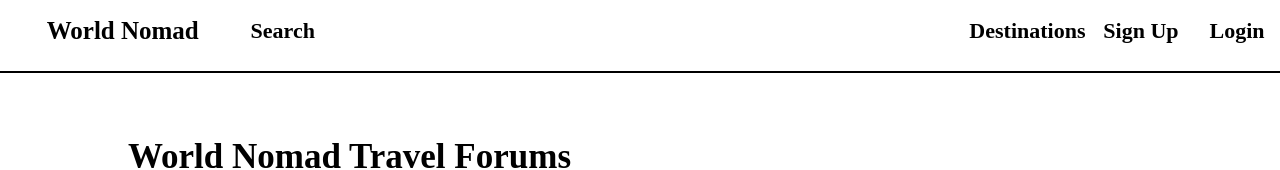
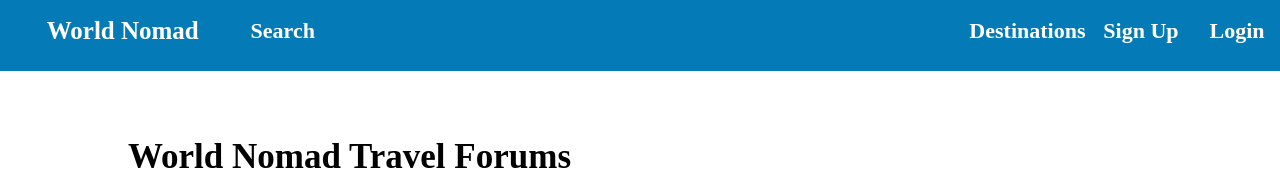
Before and after one commit to JohnFuhrm12/travelforum, a Next.js app: page / in a window 1280 px wide. Shown: the top 170 px of the page. Built offline with nearby package versions, Linux system fonts and the light colour scheme.

Commit message:
Navbar color change

```diff
--- a/components/navbar.tsx
+++ b/components/navbar.tsx
@@ -6,11 +6,11 @@
     <>
     <div className={navStyles.navbar}>
         <div className={navStyles.navHomeSearchContainer}>
-        <Link className='link' href="/"><h1 className={navStyles.navTitle}>World Nomad</h1></Link>
+        <Link className={navStyles.navLinkTrue} href="/"><h1 className={navStyles.navTitle}>World Nomad</h1></Link>
           <h2 className={navStyles.navLink}>Search</h2>
         </div>
         <div className={navStyles.navLinksContainer}>
-        <Link className='link' href="/destinations"><h2 className={navStyles.navLink}>Destinations</h2></Link>
+        <Link className={navStyles.navLinkTrue} href="/destinations"><h2 className={navStyles.navLink}>Destinations</h2></Link>
           <h2 className={navStyles.navLink}>Sign Up</h2>
           <h2 className={navStyles.navLink}>Login</h2>
         </div>
--- a/styles/Navbar.module.css
+++ b/styles/Navbar.module.css
@@ -2,7 +2,9 @@
     display: flex;
     flex-direction: row;
     justify-content: space-between;
-    border-bottom: solid 2.5px black;
+    border-bottom: solid 2.5px white;
+    background-color: rgb(4, 123, 182);
+    color: white;
 }
 
 .navHomeSearchContainer {
@@ -32,11 +34,16 @@
     cursor: pointer;
     transition: 500ms;
     font-size: 22px;
-    border-bottom: solid 3px white;
+    border-bottom: solid 3px rgb(4, 123, 182);
     padding-bottom: 5px;
 }
 
 .navLink:hover {
     transition: 500ms;
-    border-bottom: solid 3px black;
+    border-bottom: solid 3px white;
 }
+
+.navLinkTrue {
+    color: white;
+    text-decoration: none;
+}
```
